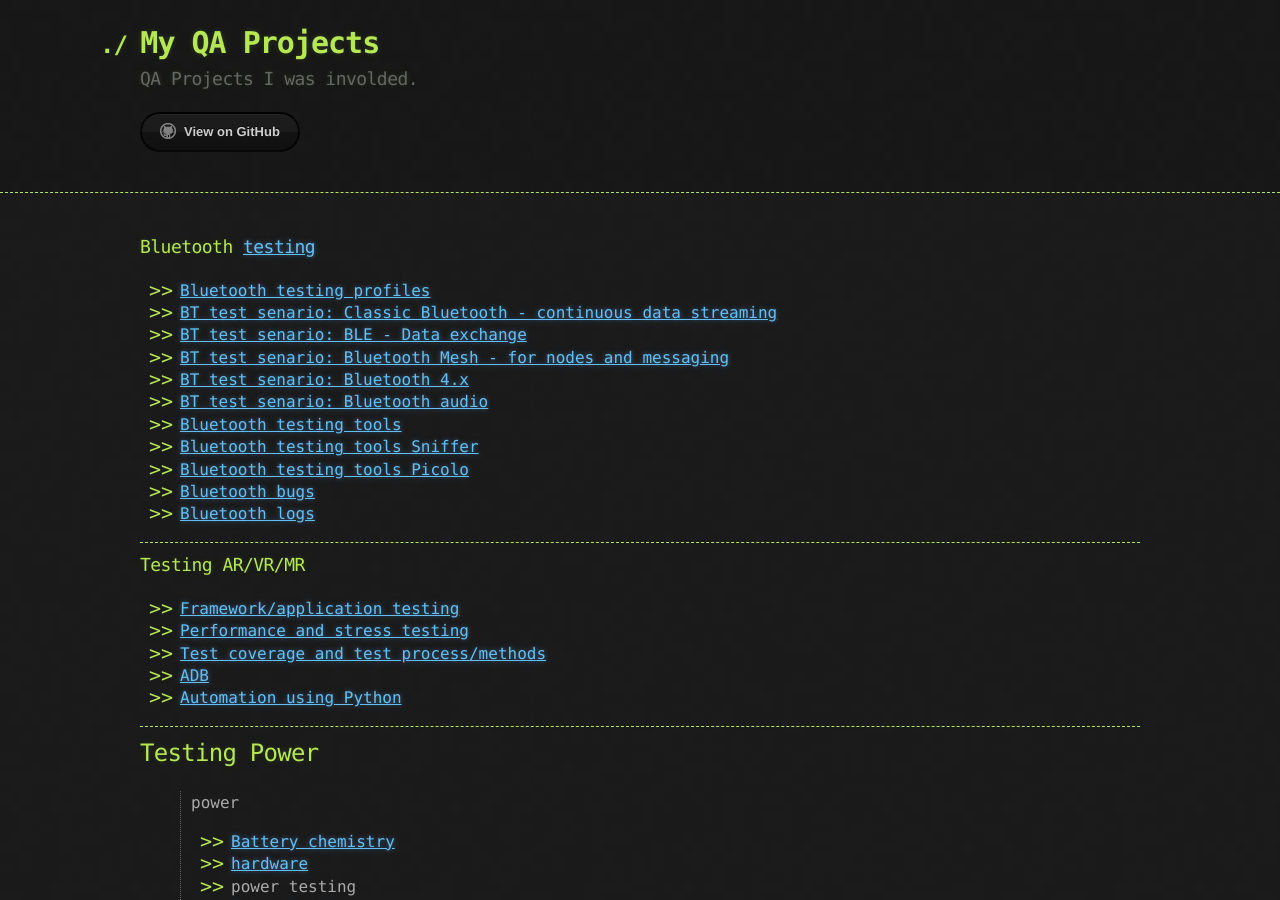
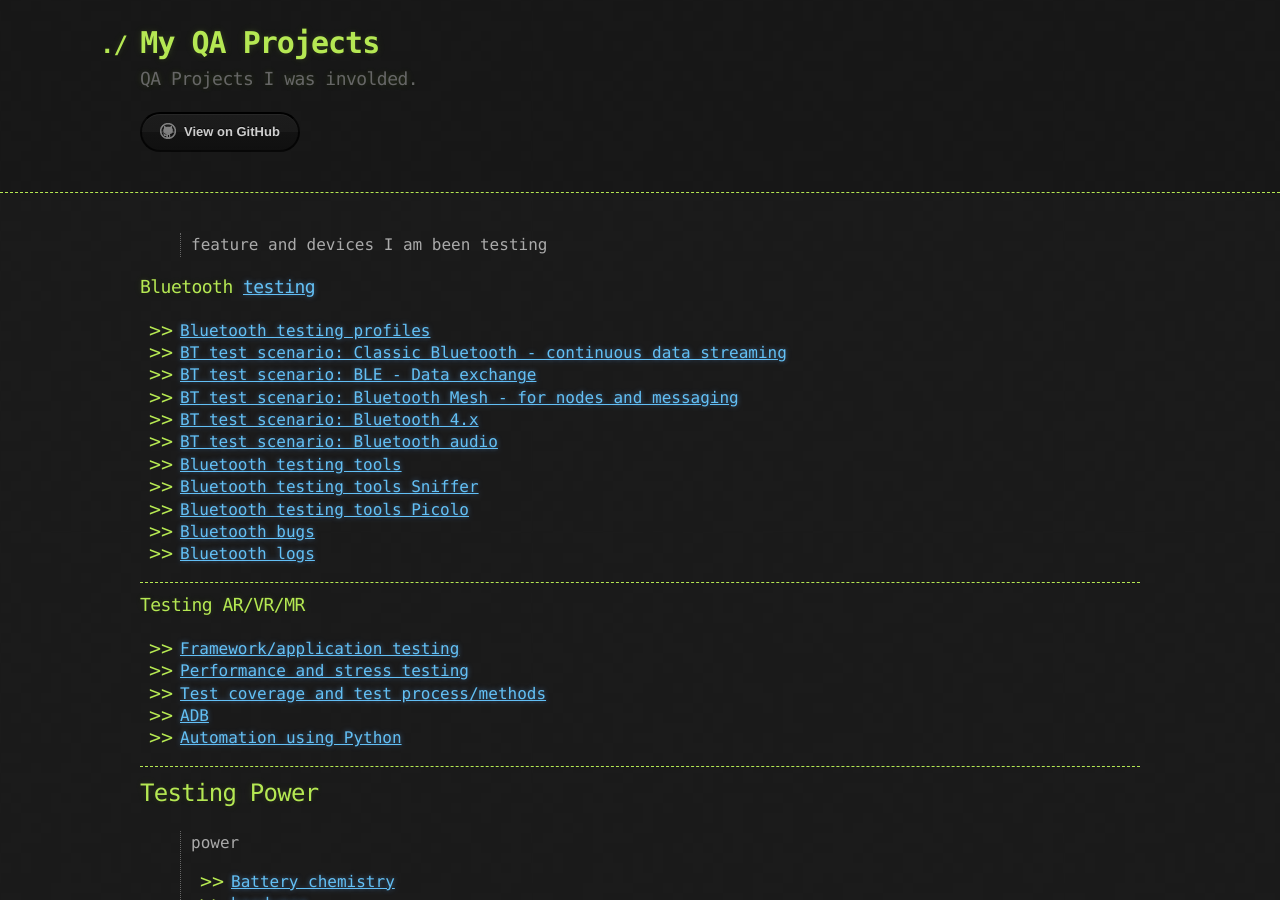
Before and after one commit to sciustechnologia/sciustechnologia.github.io, a Jekyll site: the page built from index.md, in a window 1280 px wide and 900 px high. Built offline with Jekyll 4.4.1, drawn with Linux system fonts in a browser that asks for light colours.

Commit message:
Update index.md

```diff
--- a/index.md
+++ b/index.md
@@ -4,13 +4,15 @@ title: My Work experience
 description: QA testing and technical writing
 ---
 
+> feature and devices I am been testing
+
 ### Bluetooth [testing](./testing/bt.html)
 - [Bluetooth testing profiles](./testing/bt_profiles.html)
-- [BT test senario: Classic Bluetooth - continuous data streaming](./testing/bt_scenario_ClassicBluetooth.html)
-- [BT test senario: BLE - Data exchange](./testing/bt_scenario_BLE.html)
-- [BT test senario: Bluetooth Mesh - for nodes and messaging](./testing/bt_scenario_mesh.html)
-- [BT test senario: Bluetooth 4.x](./testing/bt_scenario_Bluetooth4.html)
-- [BT test senario: Bluetooth audio](./testing/bt_scenario_audio.html)
+- [BT test scenario: Classic Bluetooth - continuous data streaming](./testing/bt_scenario_ClassicBluetooth.html)
+- [BT test scenario: BLE - Data exchange](./testing/bt_scenario_BLE.html)
+- [BT test scenario: Bluetooth Mesh - for nodes and messaging](./testing/bt_scenario_mesh.html)
+- [BT test scenario: Bluetooth 4.x](./testing/bt_scenario_Bluetooth4.html)
+- [BT test scenario: Bluetooth audio](./testing/bt_scenario_audio.html)
 - [Bluetooth testing tools](./testing/btt.html)
 - [Bluetooth testing tools Sniffer](./testing/btt_sniffers.html)
 - [Bluetooth testing tools Picolo](./testing/btt_picolo.html)
```
